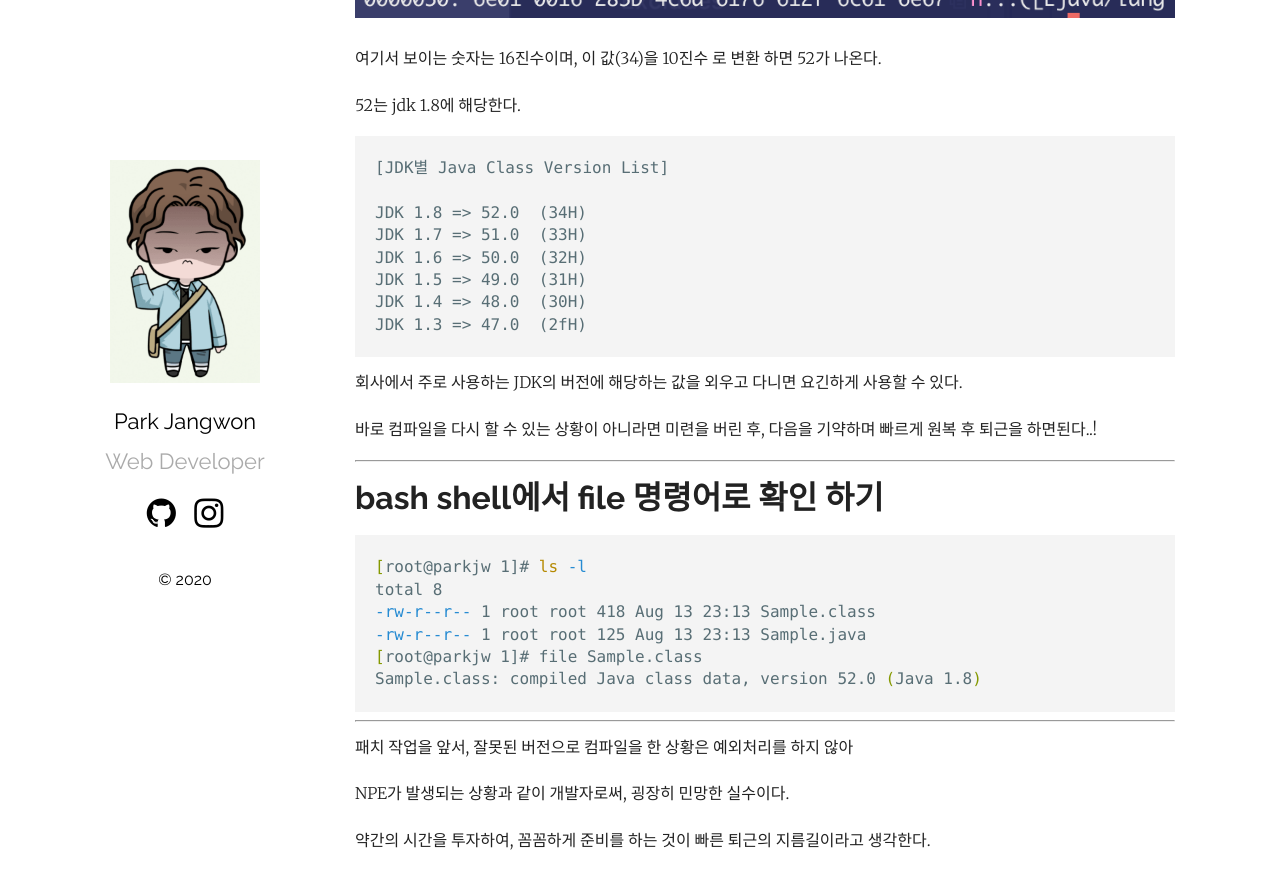
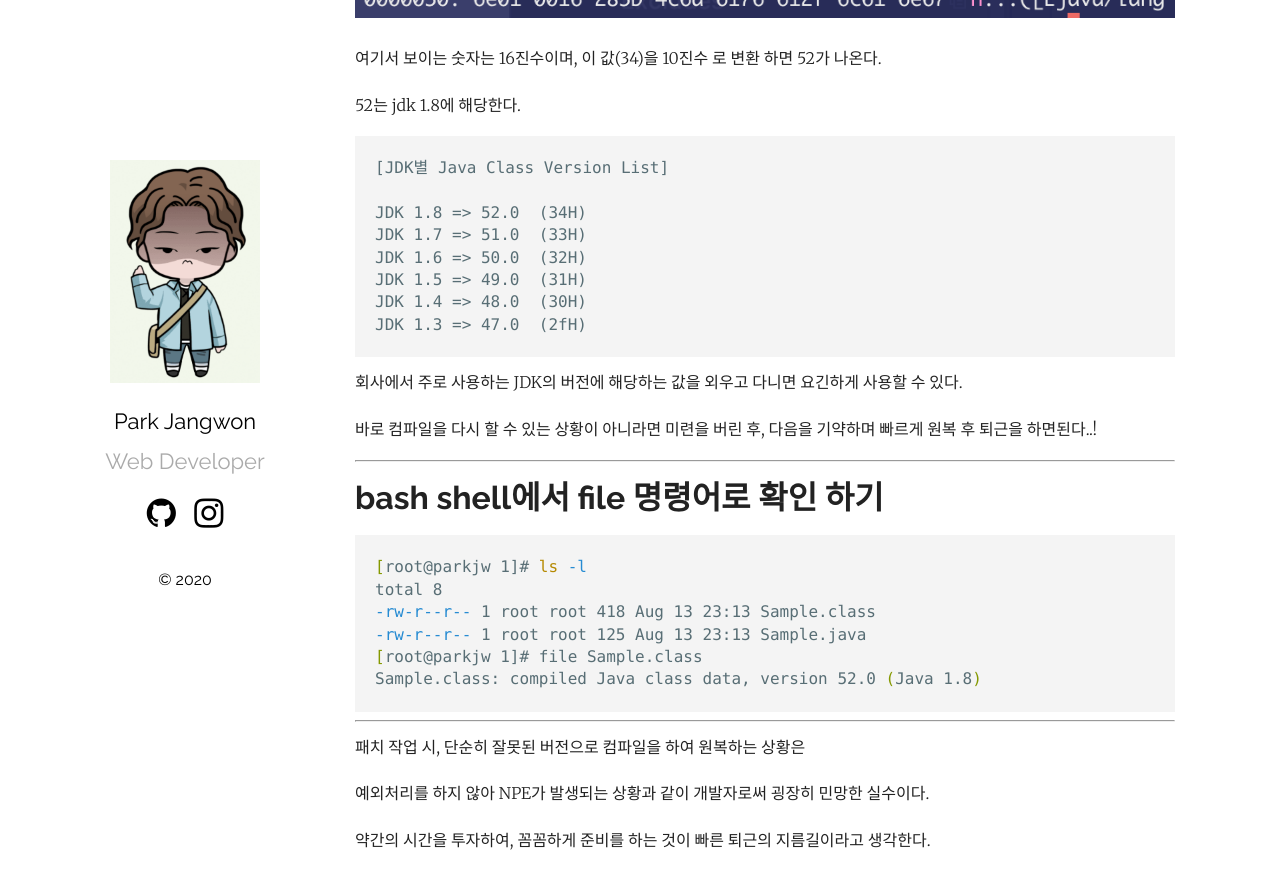
Before and after one commit to parkjangwon/parkjangwon.github.io, a Jekyll site: the page built from _posts/2020-08-14-컴파일된-class-파일-버전-확인하는방법.md, in a window 1280 px wide and 900 px high, scrolled down 2127 px. Shown: the top 889 px of the window. Built offline with Jekyll 4.4.1, drawn with Linux system fonts in a browser that asks for light colours; comment, search, counter and statistics services are not loaded.

Commit message:
modify post

```diff
--- a/_posts/2020-08-14-컴파일된-class-파일-버전-확인하는방법.md
+++ b/_posts/2020-08-14-컴파일된-class-파일-버전-확인하는방법.md
@@ -85,8 +85,8 @@ Sample.class: compiled Java class data, version 52.0 (Java 1.8)
 
 ---
 
-패치 작업을 앞서, 잘못된 버전으로 컴파일을 한 상황은 예외처리를 하지 않아
+패치 작업 시, 단순히 잘못된 버전으로 컴파일을 하여 원복하는 상황은
 
-NPE가 발생되는 상황과 같이 개발자로써, 굉장히 민망한 실수이다.
+예외처리를 하지 않아 NPE가 발생되는 상황과 같이 개발자로써 굉장히 민망한 실수이다.
 
 약간의 시간을 투자하여, 꼼꼼하게 준비를 하는 것이 빠른 퇴근의 지름길이라고 생각한다.
```
Also changed, not shown: 6 other files.
